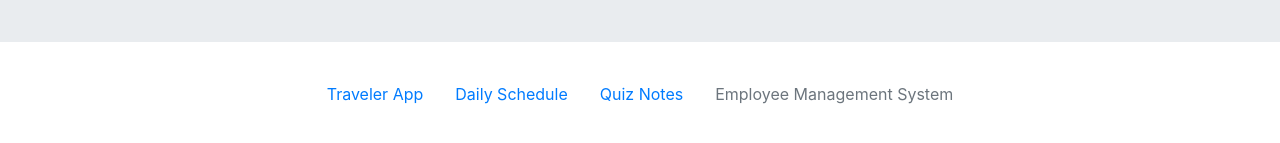
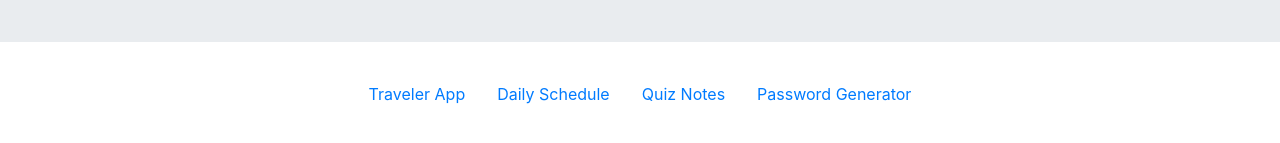
Before and after one commit to RobWongus/profile, a plain HTML site: page index.html in a window 1280 px wide. Shown: the part 449-592 px from the top of the page. Drawn offline with nearby package versions, Linux system fonts and the light colour scheme.

Commit message:
added password generator link in html

```diff
--- a/index.html
+++ b/index.html
@@ -30,8 +30,9 @@
           <a class="nav-link" href="#">Quiz Notes</a>
         </li>
         <li class="nav-item">
-          <a class="nav-link disabled" href="#" tabindex="-1" aria-disabled="true">Employee Management System</a>
+          <a class="nav-link" href="https://robwongus.github.io/PasswordGenerator/">Password Generator</a>
         </li>
+
       </ul>
 
 
```
